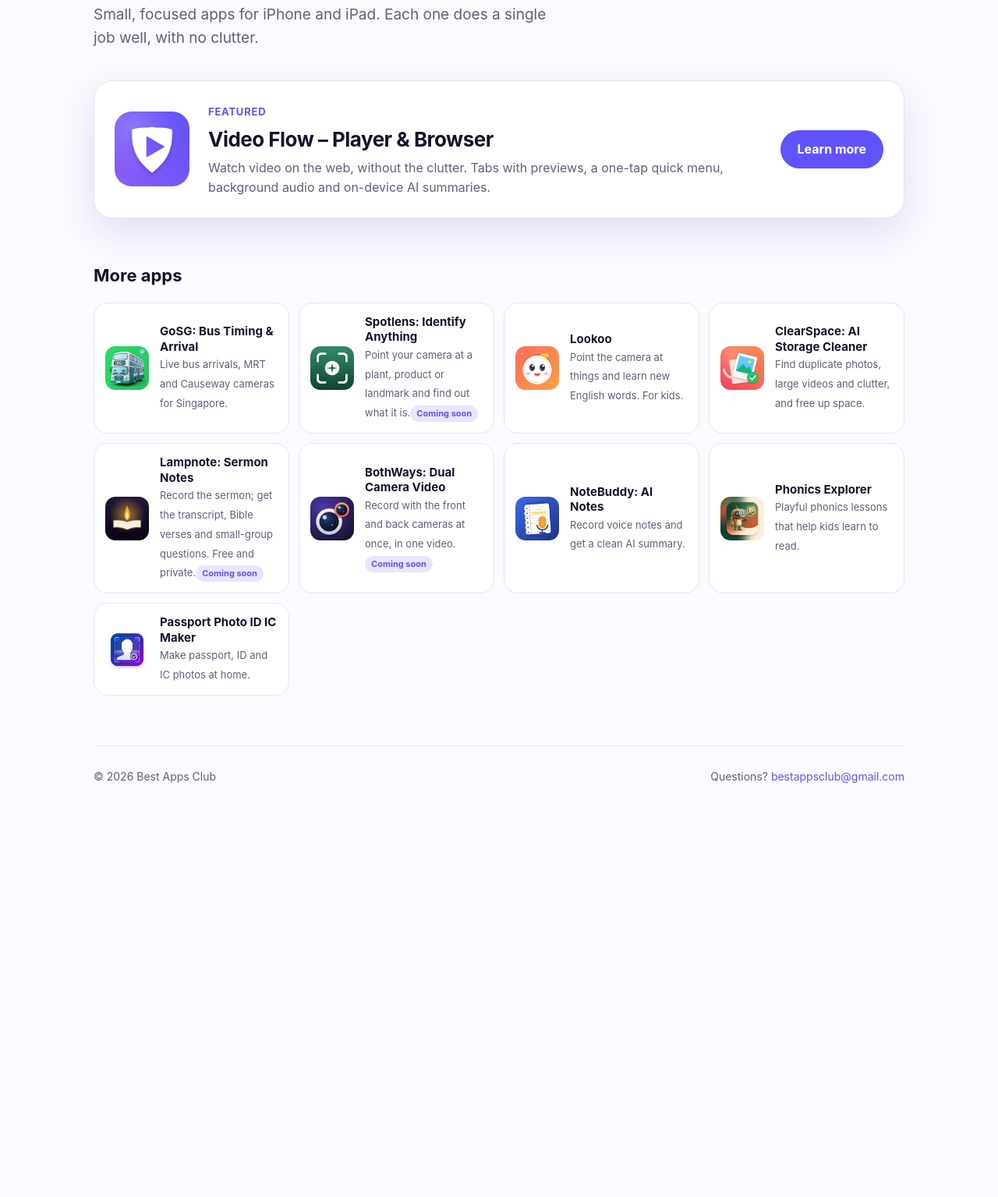
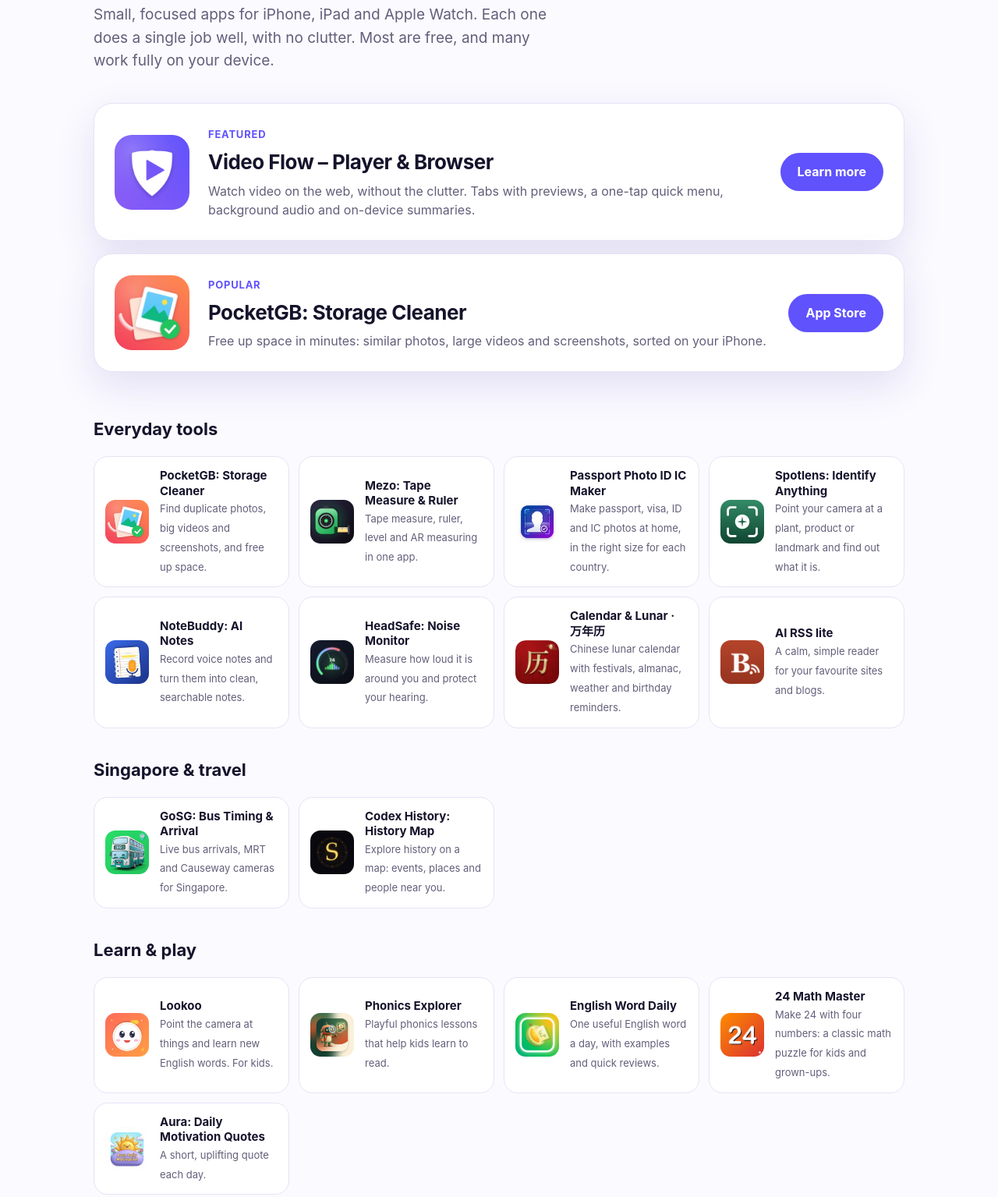
Before and after one commit to bestappsclub/bestappsclub.github.io, a plain HTML site: page index.html in a window 1280 px wide. Shown: the part 136-1671 px from the top of the page at 78% size. Before the commit the page ends 1191 px from the top, so only its background shows below. Drawn offline with Linux system fonts and the light colour scheme.

Commit message:
Home page: all 19 live apps grouped by type, PocketGB featured, current names and icons
Co-Authored-By: Claude Opus 5.5 <noreply@anthropic.com>

```diff
--- a/index.html
+++ b/index.html
@@ -4,7 +4,7 @@
 <meta charset="utf-8">
 <meta name="viewport" content="width=device-width, initial-scale=1">
 <title>Best Apps Club – Simple, useful apps for iPhone</title>
-<meta name="description" content="Best Apps Club makes small, focused apps for iPhone and iPad, including Video Flow, GoSG Bus, ClearSpace and NoteBuddy.">
+<meta name="description" content="Best Apps Club makes small, focused apps for iPhone and iPad, including Video Flow, PocketGB, Mezo, GoSG Bus and Passport Photo.">
 <link rel="icon" href="/videoflow/img/icon.png">
 <style>
 :root{--bg:#fbfaff;--surface:#fff;--text:#15132b;--muted:#625f7a;--line:#e6e3f5;--brand:#6052fc;--shadow:0 18px 50px rgba(48,36,160,.12)}
@@ -16,6 +16,8 @@ a{color:inherit;text-decoration:none}
 header{padding:72px 0 40px}
 h1{font-size:clamp(34px,5vw,52px);letter-spacing:-.03em;line-height:1.08}
 .lead{color:var(--muted);font-size:19px;margin-top:12px;max-width:32em}
+.features2{display:grid;gap:16px;margin-bottom:56px}.features2 .feature{margin-bottom:0}
+h3{margin-top:36px}
 .feature{display:grid;grid-template-columns:auto 1fr auto;gap:24px;align-items:center;background:var(--surface);border:1px solid var(--line);border-radius:24px;padding:26px;box-shadow:var(--shadow);margin-bottom:56px}
 .feature img{width:96px;height:96px;border-radius:22px}
 .feature small{color:var(--brand);font-weight:700;font-size:13px;letter-spacing:.06em;text-transform:uppercase}
@@ -42,23 +44,45 @@ footer a{color:var(--brand)}
 <div class="wrap">
 <header>
   <h1>Best Apps Club</h1>
-  <p class="lead">Small, focused apps for iPhone and iPad. Each one does a single job well, with no clutter.</p>
+  <p class="lead">Small, focused apps for iPhone, iPad and Apple Watch. Each one does a single job well, with no clutter. Most are free, and many work fully on your device.</p>
 </header>
+<div class="features2">
 <a class="feature" href="/videoflow/">
   <img src="/videoflow/img/icon.png" alt="Video Flow icon">
-  <span><small>Featured</small><h2>Video Flow – Player &amp; Browser</h2><p>Watch video on the web, without the clutter. Tabs with previews, a one-tap quick menu, background audio and on-device AI summaries.</p></span>
+  <span><small>Featured</small><h2>Video Flow – Player &amp; Browser</h2><p>Watch video on the web, without the clutter. Tabs with previews, a one-tap quick menu, background audio and on-device summaries.</p></span>
   <span class="btn">Learn more</span>
 </a>
-<h3>More apps</h3>
-<div class="apps"><a class="app" href="https://apps.apple.com/app/id6758246086"><img src="/assets/icons/6758246086.jpg" alt="" width="64" height="64"><span><b>GoSG: Bus Timing &amp; Arrival</b><small>Live bus arrivals, MRT and Causeway cameras for Singapore.</small></span></a>
-<a class="app" href="https://apps.apple.com/app/id6833516514"><img src="/assets/icons/6833516514.jpg" alt="" width="64" height="64"><span><b>Spotlens: Identify Anything</b><small>Point your camera at a plant, product or landmark and find out what it is.</small><em>Coming soon</em></span></a>
-<a class="app" href="/lookoo/"><img src="/assets/icons/6758523840.jpg" alt="" width="64" height="64"><span><b>Lookoo</b><small>Point the camera at things and learn new English words. For kids.</small></span></a>
-<a class="app" href="https://apps.apple.com/app/id6759354771"><img src="/assets/icons/6759354771.jpg" alt="" width="64" height="64"><span><b>ClearSpace: AI Storage Cleaner</b><small>Find duplicate photos, large videos and clutter, and free up space.</small></span></a>
-<a class="app" href="/lampnote/"><img src="/lampnote/img/icon.png" alt="" width="64" height="64"><span><b>Lampnote: Sermon Notes</b><small>Record the sermon; get the transcript, Bible verses and small-group questions. Free and private.</small><em>Coming soon</em></span></a>
-<a class="app" href="/bothways/"><img src="/assets/icons/6835682452.jpg" alt="" width="64" height="64"><span><b>BothWays: Dual Camera Video</b><small>Record with the front and back cameras at once, in one video.</small><em>Coming soon</em></span></a>
-<a class="app" href="https://apps.apple.com/app/id6759379770"><img src="/assets/icons/6759379770.jpg" alt="" width="64" height="64"><span><b>NoteBuddy: AI Notes</b><small>Record voice notes and get a clean AI summary.</small></span></a>
-<a class="app" href="https://apps.apple.com/app/id6758260197"><img src="/assets/icons/6758260197.jpg" alt="" width="64" height="64"><span><b>Phonics Explorer</b><small>Playful phonics lessons that help kids learn to read.</small></span></a>
-<a class="app" href="https://apps.apple.com/app/id6758621503"><img src="/assets/icons/6758621503.jpg" alt="" width="64" height="64"><span><b>Passport Photo ID IC Maker</b><small>Make passport, ID and IC photos at home.</small></span></a></div>
+<a class="feature" href="https://apps.apple.com/app/id6759354771">
+  <img src="/assets/icons/6759354771.jpg" alt="PocketGB icon">
+  <span><small>Popular</small><h2>PocketGB: Storage Cleaner</h2><p>Free up space in minutes: similar photos, large videos and screenshots, sorted on your iPhone.</p></span>
+  <span class="btn">App Store</span>
+</a>
+</div>
+<h3>Everyday tools</h3>
+<div class="apps"><a class="app" href="https://apps.apple.com/app/id6759354771"><img src="/assets/icons/6759354771.jpg" alt="" width="56" height="56" loading="lazy"><span><b>PocketGB: Storage Cleaner</b><small>Find duplicate photos, big videos and screenshots, and free up space.</small></span></a>
+<a class="app" href="https://apps.apple.com/app/id6760995450"><img src="/assets/icons/6760995450.jpg" alt="" width="56" height="56" loading="lazy"><span><b>Mezo: Tape Measure &amp; Ruler</b><small>Tape measure, ruler, level and AR measuring in one app.</small></span></a>
+<a class="app" href="https://apps.apple.com/app/id6758621503"><img src="/assets/icons/6758621503.jpg" alt="" width="56" height="56" loading="lazy"><span><b>Passport Photo ID IC Maker</b><small>Make passport, visa, ID and IC photos at home, in the right size for each country.</small></span></a>
+<a class="app" href="https://apps.apple.com/app/id6833516514"><img src="/assets/icons/6833516514.jpg" alt="" width="56" height="56" loading="lazy"><span><b>Spotlens: Identify Anything</b><small>Point your camera at a plant, product or landmark and find out what it is.</small></span></a>
+<a class="app" href="https://apps.apple.com/app/id6759379770"><img src="/assets/icons/6759379770.jpg" alt="" width="56" height="56" loading="lazy"><span><b>NoteBuddy: AI Notes</b><small>Record voice notes and turn them into clean, searchable notes.</small></span></a>
+<a class="app" href="https://apps.apple.com/app/id6760961248"><img src="/assets/icons/6760961248.jpg" alt="" width="56" height="56" loading="lazy"><span><b>HeadSafe: Noise Monitor</b><small>Measure how loud it is around you and protect your hearing.</small></span></a>
+<a class="app" href="https://apps.apple.com/app/id6759616158"><img src="/assets/icons/6759616158.jpg" alt="" width="56" height="56" loading="lazy"><span><b>Calendar &amp; Lunar · 万年历</b><small>Chinese lunar calendar with festivals, almanac, weather and birthday reminders.</small></span></a>
+<a class="app" href="https://apps.apple.com/app/id6761257840"><img src="/assets/icons/6761257840.jpg" alt="" width="56" height="56" loading="lazy"><span><b>AI RSS lite</b><small>A calm, simple reader for your favourite sites and blogs.</small></span></a></div>
+<h3>Singapore & travel</h3>
+<div class="apps"><a class="app" href="https://apps.apple.com/app/id6758246086"><img src="/assets/icons/6758246086.jpg" alt="" width="56" height="56" loading="lazy"><span><b>GoSG: Bus Timing &amp; Arrival</b><small>Live bus arrivals, MRT and Causeway cameras for Singapore.</small></span></a>
+<a class="app" href="https://apps.apple.com/app/id6760963039"><img src="/assets/icons/6760963039.jpg" alt="" width="56" height="56" loading="lazy"><span><b>Codex History: History Map</b><small>Explore history on a map: events, places and people near you.</small></span></a></div>
+<h3>Learn & play</h3>
+<div class="apps"><a class="app" href="https://apps.apple.com/app/id6758523840"><img src="/assets/icons/6758523840.jpg" alt="" width="56" height="56" loading="lazy"><span><b>Lookoo</b><small>Point the camera at things and learn new English words. For kids.</small></span></a>
+<a class="app" href="https://apps.apple.com/app/id6758260197"><img src="/assets/icons/6758260197.jpg" alt="" width="56" height="56" loading="lazy"><span><b>Phonics Explorer</b><small>Playful phonics lessons that help kids learn to read.</small></span></a>
+<a class="app" href="https://apps.apple.com/app/id6758266198"><img src="/assets/icons/6758266198.jpg" alt="" width="56" height="56" loading="lazy"><span><b>English Word Daily</b><small>One useful English word a day, with examples and quick reviews.</small></span></a>
+<a class="app" href="https://apps.apple.com/app/id6758396505"><img src="/assets/icons/6758396505.jpg" alt="" width="56" height="56" loading="lazy"><span><b>24 Math Master</b><small>Make 24 with four numbers: a classic math puzzle for kids and grown-ups.</small></span></a>
+<a class="app" href="https://apps.apple.com/app/id6758265065"><img src="/assets/icons/6758265065.jpg" alt="" width="56" height="56" loading="lazy"><span><b>Aura: Daily Motivation Quotes</b><small>A short, uplifting quote each day.</small></span></a></div>
+<h3>Watch & fun</h3>
+<div class="apps"><a class="app" href="https://apps.apple.com/app/id6759566214"><img src="/assets/icons/6759566214.jpg" alt="" width="56" height="56" loading="lazy"><span><b>Video Flow - Player &amp; Browser</b><small>Watch video on the web without the clutter.</small></span></a>
+<a class="app" href="https://apps.apple.com/app/id6761518397"><img src="/assets/icons/6761518397.jpg" alt="" width="56" height="56" loading="lazy"><span><b>MovieBox: Movie &amp; TV Tracker</b><small>Find movies and shows, and keep a watchlist.</small></span></a>
+<a class="app" href="https://apps.apple.com/app/id6761260890"><img src="/assets/icons/6761260890.jpg" alt="" width="56" height="56" loading="lazy"><span><b>Prank ScareBox</b><small>Harmless pranks: a bug crawling on the screen and a sound board.</small></span></a></div>
+<h3>Coming soon</h3>
+<div class="apps"><a class="app" href="/lampnote/"><img src="/lampnote/img/icon.png" alt="" width="56" height="56" loading="lazy"><span><b>Lampnote: Sermon Notes</b><small>Record the sermon; get the transcript, Bible verses and small-group questions. Free and private.</small><em>Coming soon</em></span></a>
+<a class="app" href="/bothways/"><img src="/assets/icons/6835682452.jpg" alt="" width="56" height="56" loading="lazy"><span><b>BothWays: Dual Camera Video</b><small>Record with the front and back cameras at once, in one video.</small><em>Coming soon</em></span></a></div>
 <footer><span>© 2026 Best Apps Club</span><span>Questions? <a href="mailto:bestappsclub@gmail.com">bestappsclub@gmail.com</a></span></footer>
 </div>
 </body>
```
Also changed, not shown: assets/icons/6758265065.jpg (added), assets/icons/6758266198.jpg (added), assets/icons/6758396505.jpg (added), assets/icons/6759566214.jpg (added), assets/icons/6759616158.jpg (added), assets/icons/6760961248.jpg (added), assets/icons/6760963039.jpg (added), assets/icons/6760995450.jpg (added), assets/icons/6761257840.jpg (added), assets/icons/6761260890.jpg (added), assets/icons/6761267984.jpg (added), assets/icons/6761518397.jpg (added).
